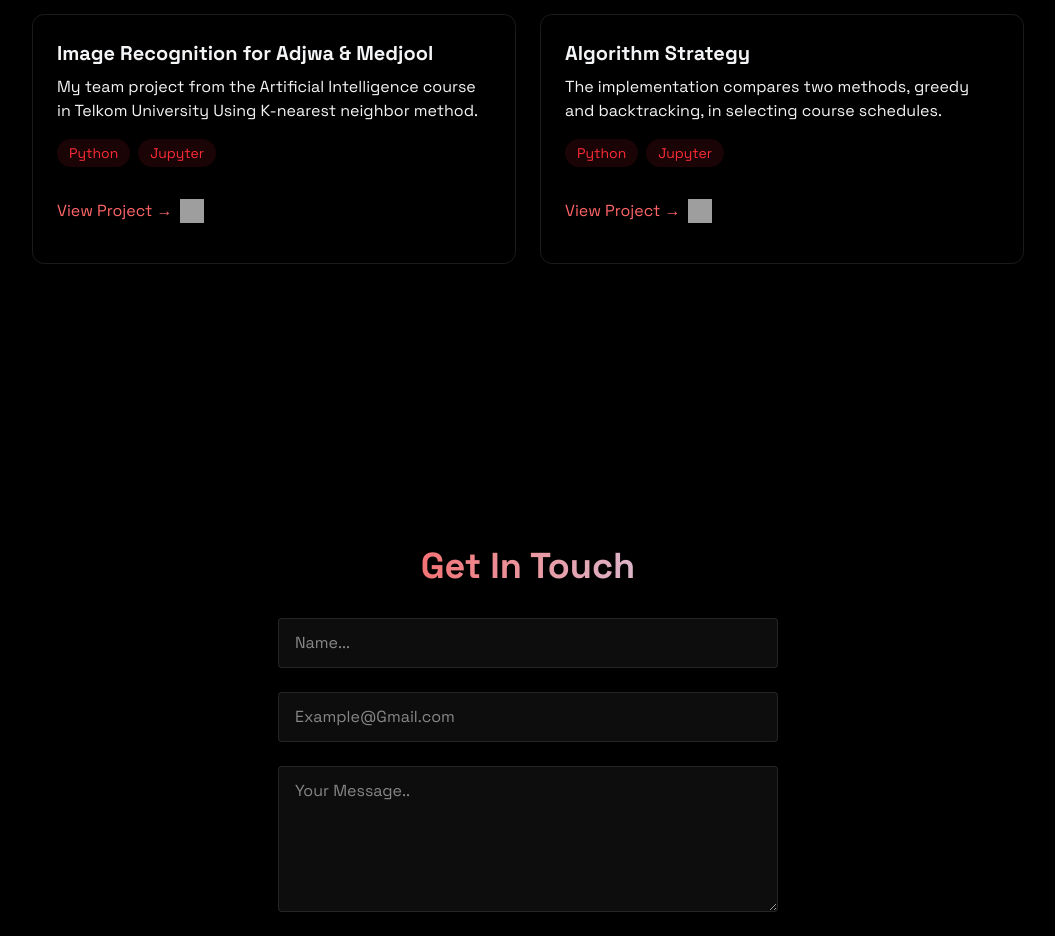
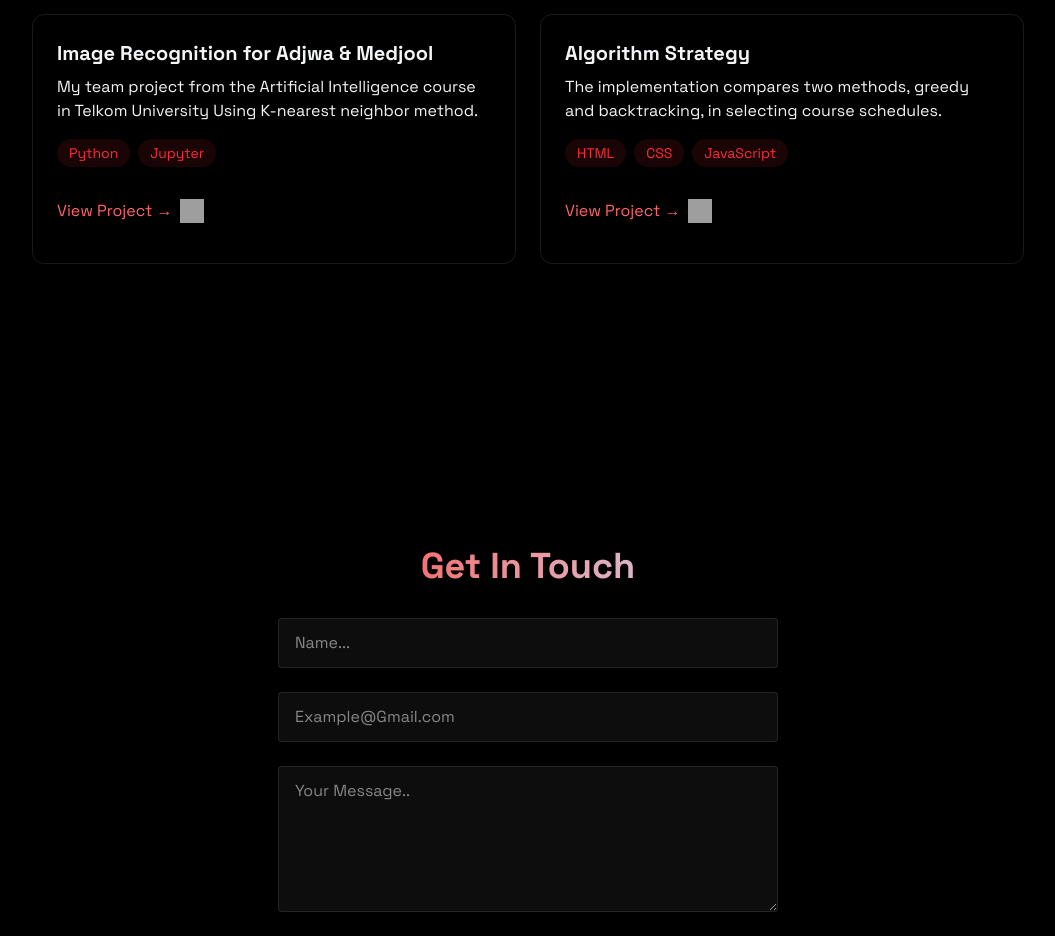
Before and after one commit to ZaidaanRandih/Zaidaan-Portofolio, a React (Vite) app: page / in a window 1280 px wide. Shown: the part 2460-3396 px from the top of the page, without its empty margins (112-1167 px from the left). Built offline with nearby package versions, Linux system fonts and the light colour scheme; grey boxes are pictures that could not be loaded.

Commit message:
revised Projects

```diff
--- a/src/components/sections/Projects.jsx
+++ b/src/components/sections/Projects.jsx
@@ -59,7 +59,7 @@ export const Projects = () => {
                             <h3 className="text-xl font-bold mb-2">Algorithm Strategy</h3>
                             <p className="text-grey-400 mb-4">The implementation compares two methods, greedy and backtracking, in selecting course schedules.</p>
                             <div className="flex flex-wrap gap-2 mb-4">
-                                {["Python", "Jupyter"].map((tech, key) => (
+                                {["HTML", "CSS", "JavaScript"].map((tech, key) => (
                                     <span key={key} className="bg-red-500/10 text-red-500 py-1 px-3 rounded-full text-sm hover:bg-red-500/20 hover:shadow-[0_2px_8px_rgba(244,67,54,0.1)] transition-all">
                                         {tech}
                                     </span>
```
